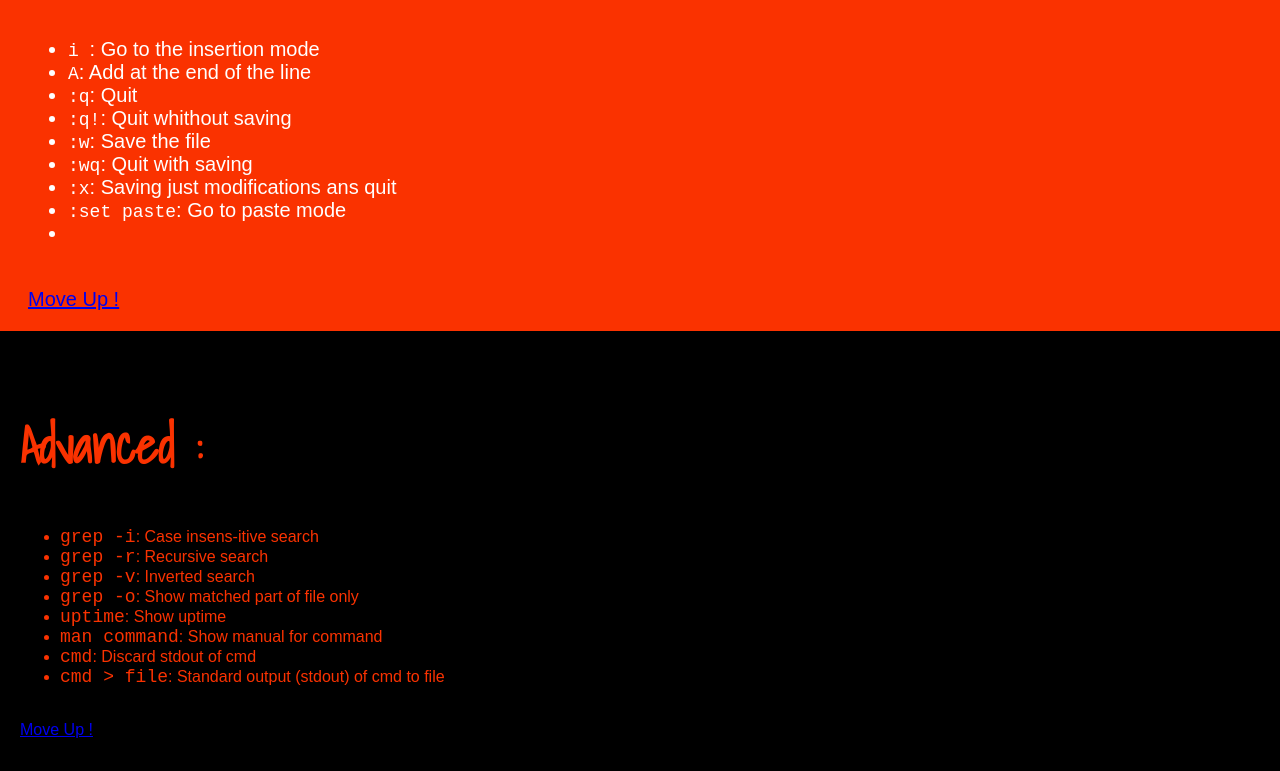
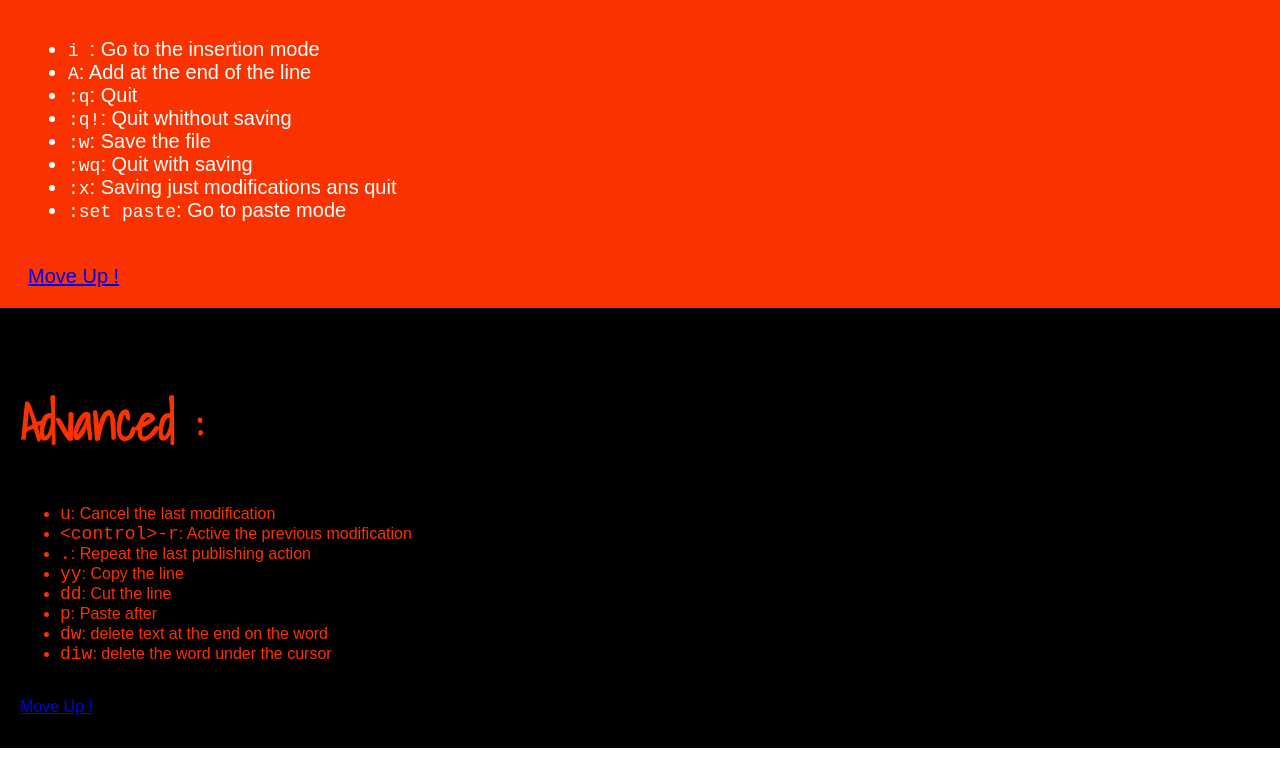
Before and after one commit to francoisdefever/CS-Vim, a plain HTML site: page index.html in a window 1280 px wide. Shown: the part 1017-1788 px from the top of the page. After the commit the page ends 1765 px from the top, so only its background shows below. Drawn offline with Linux system fonts and the light colour scheme; a web font is replaced by a local one.

Commit message:
add content part three

```diff
--- a/index.html
+++ b/index.html
@@ -56,7 +56,6 @@
                 <code>:x</code>: Saving just modifications ans quit</li>
             <li>
                 <code>:set paste</code>: Go to paste mode</li>
-            <li>
         </ul>
         <br/>
         <a href="#header">Move Up !</a>
@@ -66,21 +65,21 @@
         <h2>Advanced :</h2>
         <ul>
             <li>
-                <code>grep -i</code>: Case insens-itive search</li>
+                <code>u</code>: Cancel the last modification</li>
             <li>
-                <code>grep -r</code>: Recursive search</li>
+                <code>&ltcontrol&gt-r</code>: Active the previous modification</li>
             <li>
-                <code>grep -v</code>: Inverted search</li>
+                <code>.</code>: Repeat the last publishing action</li>
             <li>
-                <code>grep -o</code>: Show matched part of file only</li>
+                <code>yy</code>: Copy the line</li>
             <li>
-                <code>uptime</code>: Show uptime</li>
+                <code>dd</code>: Cut the line</li>
             <li>
-                <code>man command</code>: Show manual for command</li>
+                <code>p</code>: Paste after</li>
             <li>
-                <code>cmd</code>: Discard stdout of cmd</li>
+                <code>dw</code>: delete text at the end on the word</li>
             <li>
-                <code>cmd > file</code>: Standard output (stdout) of cmd to file</li>
+                <code>diw</code>: delete the word under the cursor</li>
         </ul>
         <br/>
         <a href="#header">Move Up !</a>
```
